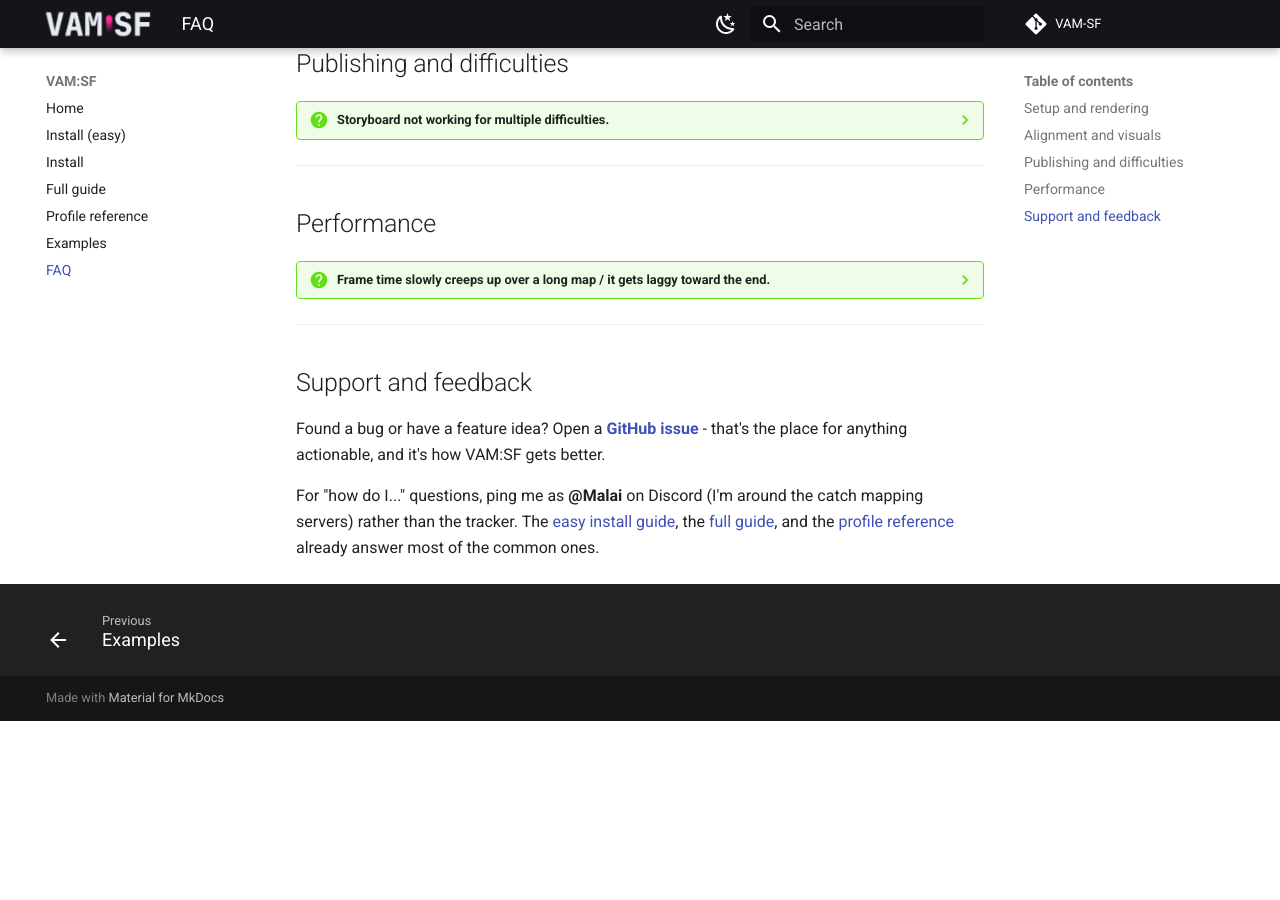
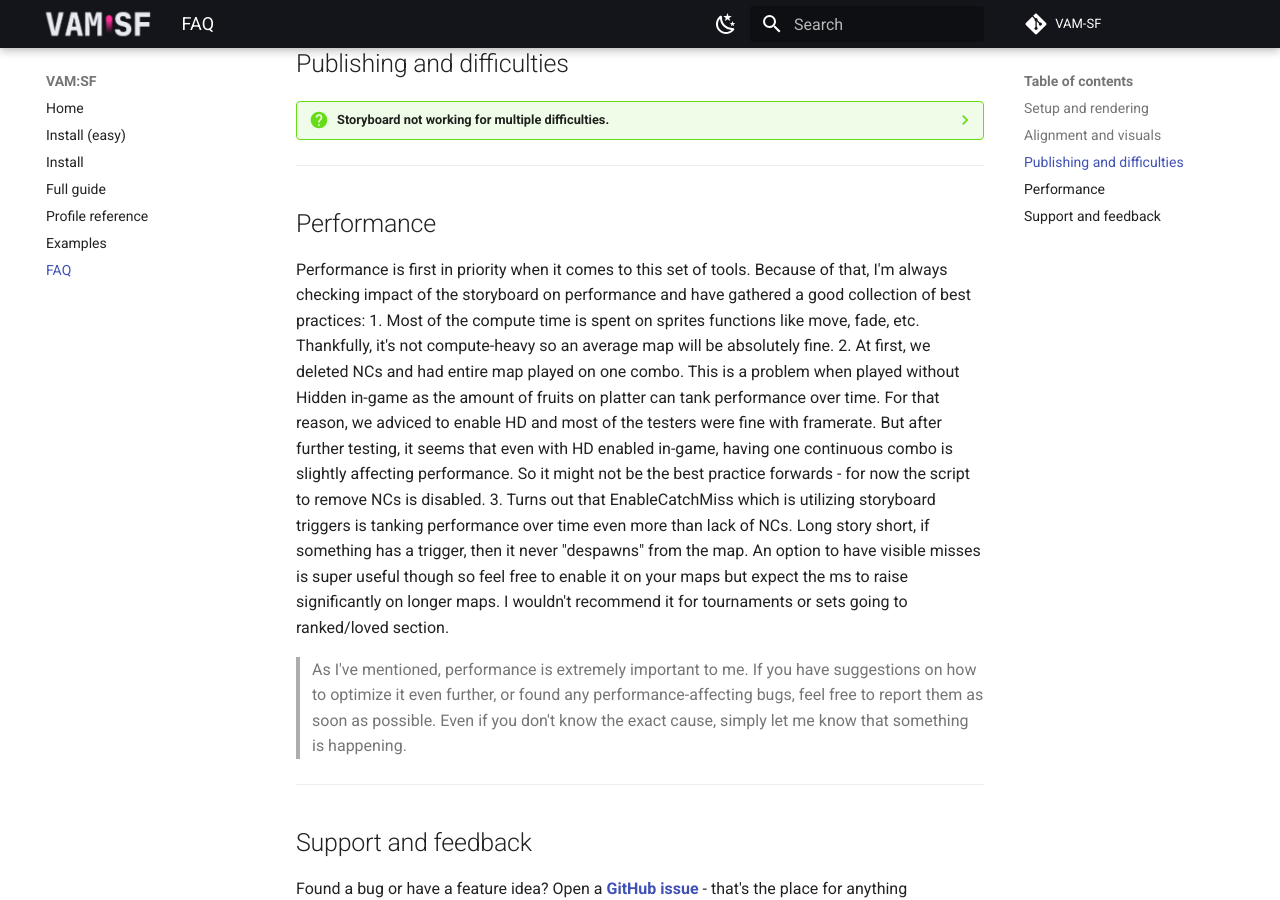
Before and after one commit to steelplank/VAM-SF, an MkDocs documentation site: the page built from docs/FAQ.md, in a window 1280 px wide and 900 px high, scrolled down 829 px. Built offline with MkDocs 1.6.1 and Material for MkDocs 9.7.7, drawn with Linux system fonts in a browser that asks for light colours; comment, search, counter and statistics services are not loaded; before the commit the page ends 1550 px from its top, so only the background shows below that.

Commit message:
Update FAQ.md

```diff
--- a/docs/FAQ.md
+++ b/docs/FAQ.md
@@ -47,8 +47,12 @@ Quick answers to the questions that come up most. If something here doesn't fix
 
 ## Performance
 
-??? question "Frame time slowly creeps up over a long map / it gets laggy toward the end."
-    Turn off **`EnableCatchMiss`** on VAM_Generator (it's off by default as of the latest build). The miss simulation puts a storyboard hitsound trigger on every fruit, and osu! stable pins any trigger sprite as `AlwaysDraw` - so those sprites are never retired from the per-frame update loop and pile up for the whole map. The result is frame time that climbs steadily as the map plays, no matter how sparse the current section is. It's an osu! stable engine limitation, not something the storyboard can fix, so leave miss simulation off unless the map is short and you specifically want the effect.
+Performance is first in priority when it comes to this set of tools. Because of that, I'm always checking impact of the storyboard on performance and have gathered a good collection of best practices:
+1. Most of the compute time is spent on sprites functions like move, fade, etc. Thankfully, it's not compute-heavy so an average map will be absolutely fine.
+2. At first, we deleted NCs and had entire map played on one combo. This is a problem when played without Hidden in-game as the amount of fruits on platter can tank performance over time. For that reason, we adviced to enable HD and most of the testers were fine with framerate. But after further testing, it seems that even with HD enabled in-game, having one continuous combo is slightly affecting performance. So it might not be the best practice forwards - for now the script to remove NCs is disabled.
+3. Turns out that EnableCatchMiss which is utilizing storyboard triggers is tanking performance over time even more than lack of NCs. Long story short, if something has a trigger, then it never "despawns" from the map. An option to have visible misses is super useful though so feel free to enable it on your maps but expect the ms to raise significantly on longer maps. I wouldn't recommend it for tournaments or sets going to ranked/loved section.
+
+> As I've mentioned, performance is extremely important to me. If you have suggestions on how to optimize it even further, or found any performance-affecting bugs, feel free to report them as soon as possible. Even if you don't know the exact cause, simply let me know that something is happening.
 
 ---
 
```
